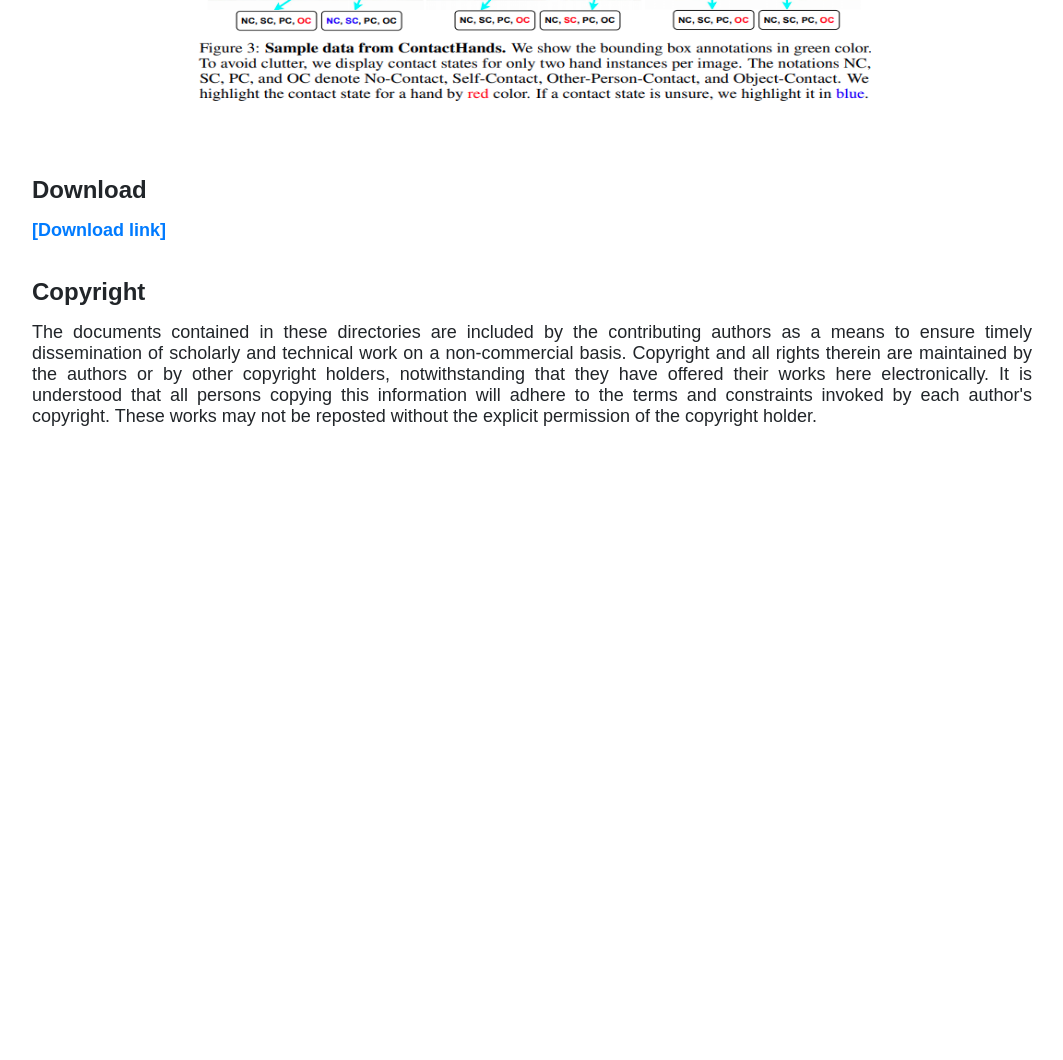
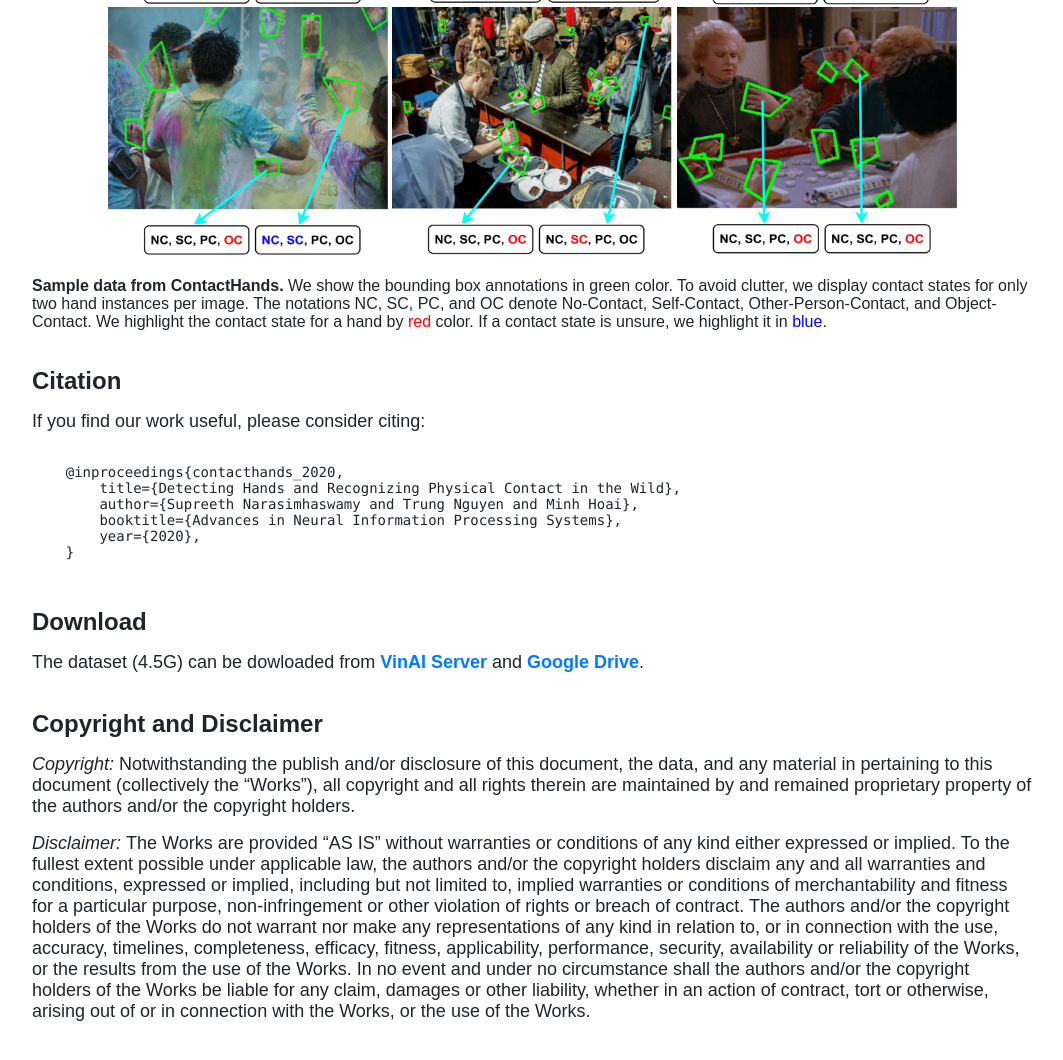
Before and after one commit to trungnguyen0397/ContactHands, a plain HTML site: page index.html in a window 1280 px wide. Shown: the part 1360-2420 px from the top of the page, without its empty margins (108-1171 px from the left). Before the commit the page ends 1888 px from the top, so only its background shows below. Drawn offline with nearby package versions, Linux system fonts and the light colour scheme.

Commit message:
modify website

```diff
--- a/index.html
+++ b/index.html
@@ -33,10 +33,10 @@
 
         <p align="center"><img src="./images/data_vis.png" alt="" width="1000" height="420">   </p>
         <p align="center">
-
+        <br>
         <p align="left">
         <p align="justify">
-        <font size="4" ,="" font="font" face="Arial"> We collect a large-scale dataset of unconstrained images and annotate hand locations and their contact states.
+        <font size="4" ,="" font="font" face="Arial"> This work is based on <a href="https://arxiv.org/pdf/2010.09676.pdf" target="_blank">our NeurIPS 2020 paper</a>. We collect a large-scale dataset of unconstrained images and annotate hand locations and their contact states.
         <br>
         <br>
         We annotate hands by quadrilateral bounding boxes and provide contact state annotations by recognizing the following four conditions, namely: (1) No-Contact: the hand is not in contact with any object in the scene; (2) Self-Contact: the hand is in contact with another body part of the same person; (3) Other-Person-Contact: the hand is in contact with another person; and (4) Object-Contact: the hand is holding or touching an object other than people. These conditions are not mutually exclusive, and a hand can be in multiple states. For each hand instance, we annotate the four contact states by answering Yes, No, or Unsure.
@@ -49,31 +49,78 @@
         <br>
         <br>
 
-        <font size="5" ,="" font="font" face="Arial"><b>Examples</b></font></p>
+        <p><font size="5" ,="" font="font" face="Arial"><b>Examples</b></font></p>
 
-        <p align="center"><img src="./images/sample_visualizations.png" alt="" width="700" height="420">   </p>
-        <p align="center">
+        <div align="center">
+            <img src="./images/data1-1.png" alt="" width="280" height="250"/>
+            <img src="./images/data2-1.png" alt="" width="280" height="250"/>
+            <img src="./images/data3-1.png" alt="" width="280" height="250"/>
+            <img src="./images/data4-1.png" alt="" width="280" height="250"/>
+            <img src="./images/data5-1.png" alt="" width="280" height="250"/>
+            <img src="./images/data6-1.png" alt="" width="280" height="250"/>
+        </div>
+        <br>
+        <p align="left">
+            <font size="3" ,="" font="font" face="Arial">
+                <b>Sample data from ContactHands.</b> We show the bounding box annotations in green color.
+                To avoid clutter, we display contact states for only two hand instances per image.
+                The notations NC, SC, PC, and OC denote No-Contact, Self-Contact, Other-Person-Contact, and Object-Contact.
+                We highlight the contact state for a hand by <a style="color:red">red</a> color. If a contact state is unsure, we highlight it in <a style="color:blue">blue</a>.
+            </font>
+        </p>
+        <br>
+        <!-- <p><font size="5" ,="" font="font" face="Arial"><b>Paper</b></font></p>
 
-        <!-- <p align="justify">
-        <font size="4" ,="" font="font" face="Arial"> Trung, you need to add around 10 sample images. Please see sample ./images/sample_visualizations. </font> </p> -->
-        <br>
+        <p>
+            <font size="4" ,="" font="font" face="Arial"> <a href="https://arxiv.org/pdf/2010.09676.pdf" target="_blank"> Detecting Hands and Recognizing Physical Contact in the Wild</a>. Supreeth Narasimhaswamy, Trung Nguyen, and M. Hoai, Advances in Neural Information Processing Systems (NeurIPS) 2020.
+        </p>
 
+        <br> -->
+        <p><font size="5" ,="" font="font" face="Arial"><b>Citation</b></font></p>
+        <p align="left">
+            <font size="4" ,="" font="font" face="Arial">
+                If you find our work useful, please consider citing:
+            </font>
+        </p>
+        <div align="left">
+        <pre>
+            <code>
+    @inproceedings{contacthands_2020,
+        title={Detecting Hands and Recognizing Physical Contact in the Wild},
+        author={Supreeth Narasimhaswamy and Trung Nguyen and Minh Hoai},
+        booktitle={Advances in Neural Information Processing Systems},
+        year={2020},
+    }
+            </code>
+        </pre>
+        </div>
 
-        <br>
         <p align="left">
         <font size="5" ,="" font="font" face="Arial"><b>Download </b></font></p>
         <p align="justify">
-        <font size="4" ,="" font="font" face="Arial"> <a href="https://public.vinai.io/ContactHands.zip"><strong> [Download link] </strong></a>
-
+        <font size="4" ,="" font="font" face="Arial"> The dataset (4.5G) can be dowloaded from <a href="https://public.vinai.io/ContactHands.zip" target="_blank"><strong>VinAI Server</strong></a>
+             and <a href="https://drive.google.com/file/d/1bhl1ZJjkSr3lTP61CNpj6KqIAPCSYJ3q/view?usp=sharing" target="_blank"><strong>Google Drive</strong></a>.
          <br>
          <br>
 
         <p align="left">
-        <font size="5" ,="" font="font" face="Arial"><b>Copyright </b></font></p>
-        <p align="justify">
+        <font size="5" ,="" font="font" face="Arial"><b>Copyright and Disclaimer</b></font></p>
+
+        <p align="left">
         <font size="4" ,="" font="font" face="Arial">
-            The documents contained in these directories are included by the contributing authors as a means to ensure timely dissemination of scholarly and technical work on a non-commercial basis. Copyright and all rights therein are maintained by the authors or by other copyright holders, notwithstanding that they have offered their works here electronically. It is understood that all persons copying this information will adhere to the terms and constraints invoked by each author's copyright. These works may not be reposted without the explicit permission of the copyright holder.
-        </font>
+            <em>
+                Copyright:
+            </em>
+            Notwithstanding the publish and/or disclosure of this document, the data, and any material in pertaining to this document (collectively the “Works”), all copyright and all rights therein are maintained by and remained proprietary property of the authors and/or the copyright holders.
+        </font></p>
+        <p align="left">
+            <font size="4" ,="" font="font" face="Arial">
+                <em>
+                    Disclaimer:
+                </em>
+                The Works are provided “AS IS” without warranties or conditions of any kind either expressed or implied.  To the fullest extent possible under applicable law, the authors and/or the copyright holders disclaim any and all warranties and conditions, expressed or implied, including but not limited to, implied warranties or conditions of merchantability and fitness for a particular purpose, non-infringement or other violation of rights or breach of contract.  The authors and/or the copyright holders of the Works do not warrant nor make any representations of any kind in relation to, or in connection with the use, accuracy, timelines, completeness, efficacy, fitness, applicability, performance, security, availability or reliability of the Works, or the results from the use of the Works. In no event and under no circumstance shall the authors and/or the copyright holders of the Works be liable for any claim, damages or other liability, whether in an action of contract, tort or otherwise, arising out of or in connection with the Works, or the use of the Works.
+            </font></p>
+
         <br>
         <br>
         <br>
```
Also changed, not shown: images/data1-1.png (added), images/data2-1.png (added), images/data3-1.png (added), images/data4-1.png (added), images/data5-1.png (added), images/data6-1.png (added), 2 other files.
